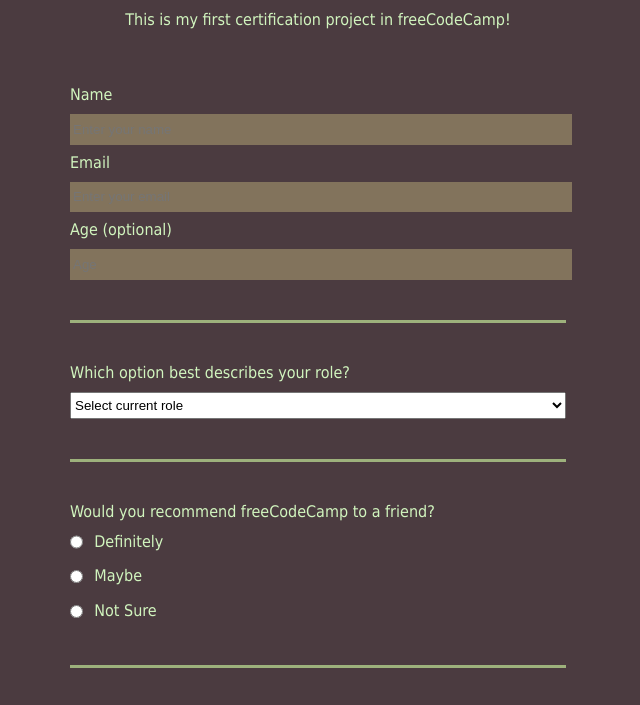
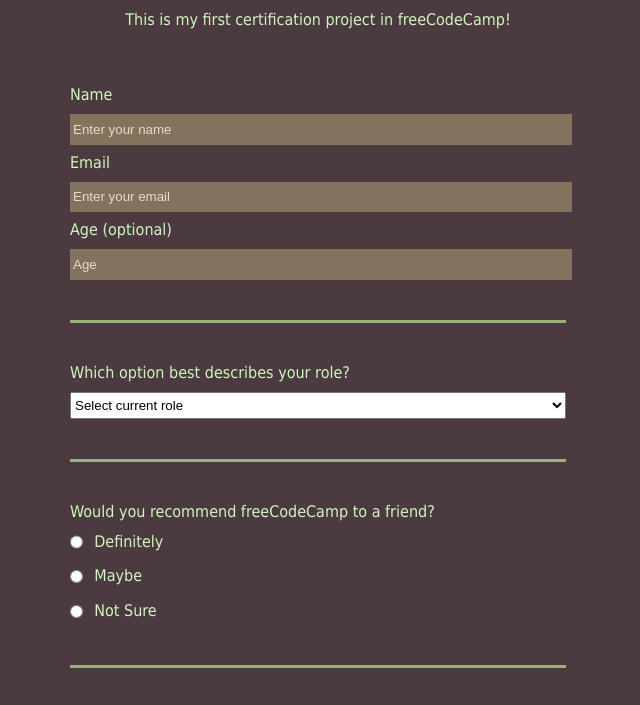
Before and after one commit to aceDizzy/survey-form, a plain HTML site: page index.html in a window 1280 px wide. Shown: the part 92-797 px from the top of the page, without its empty margins (322-962 px from the left). Drawn offline with Linux system fonts and the light colour scheme.

Commit message:
Update styles.css

```diff
--- a/styles.css
+++ b/styles.css
@@ -66,3 +66,8 @@
     border-color: #9DB17C;
     color: #4B3B40;
 }
+
+::placeholder { /*change placeholder color*/
+    color: #e6dac9;
+    opacity: 1;
+  }
```
